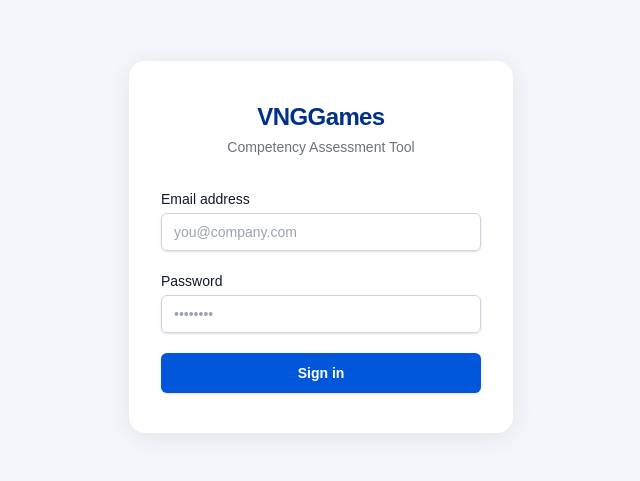
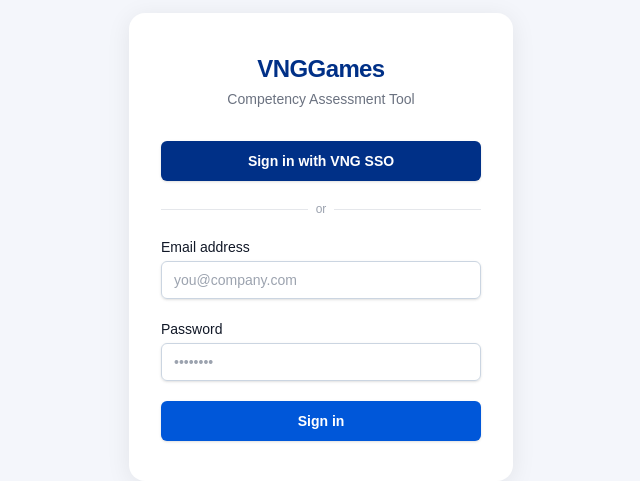
Before and after one commit to hiepsikhokhao/competence, a Next.js app: page /login in a window 1280 px wide. Shown: the part 153-634 px from the top of the page, without its empty margins (319-959 px from the left). Built offline with nearby package versions, Linux system fonts and the light colour scheme; no server answers.

Commit message:
change - migrate posgres + dokploy

```diff
--- a/app/login/LoginForm.tsx
+++ b/app/login/LoginForm.tsx
@@ -1,6 +1,7 @@
 'use client'
 
 import { useActionState } from 'react'
+import { signIn } from 'next-auth/react'
 import { login, type LoginState } from '@/app/actions/auth'
 
 const initialState: LoginState = null
@@ -15,6 +16,24 @@
   const [state, formAction, pending] = useActionState(login, initialState)
 
   return (
+    <div className="space-y-5">
+      <button
+        type="button"
+        onClick={() => signIn('keycloak', { callbackUrl: '/' })}
+        className="w-full rounded-md bg-[#003087] px-4 py-2.5 text-sm font-semibold text-white shadow-sm hover:bg-[#001d52] transition-colors"
+      >
+        Sign in with VNG SSO
+      </button>
+
+      <div className="relative">
+        <div className="absolute inset-0 flex items-center">
+          <div className="w-full border-t border-[#E5E7EB]" />
+        </div>
+        <div className="relative flex justify-center text-xs">
+          <span className="bg-white px-2 text-[#9CA3AF]">or</span>
+        </div>
+      </div>
+
       <form action={formAction} className="space-y-5">
         <div>
           <label htmlFor="email" className="block text-sm font-medium text-[#111827] mb-1">
@@ -62,5 +81,6 @@
           {pending ? 'Signing in…' : 'Sign in'}
         </button>
       </form>
+    </div>
   )
 }
--- a/lib/auth.ts
+++ b/lib/auth.ts
@@ -1,11 +1,17 @@
 import NextAuth from 'next-auth'
 import Credentials from 'next-auth/providers/credentials'
+import Keycloak from 'next-auth/providers/keycloak'
 import bcrypt from 'bcryptjs'
 import { prisma } from '@/lib/prisma'
 
 export const { handlers, auth, signIn, signOut } = NextAuth({
   trustHost: true,
   providers: [
+    Keycloak({
+      clientId: process.env.KEYCLOAK_CLIENT_ID,
+      clientSecret: process.env.KEYCLOAK_CLIENT_SECRET,
+      issuer: process.env.KEYCLOAK_ISSUER,
+    }),
     Credentials({
       credentials: {
         email: { label: 'Email', type: 'email' },
@@ -39,11 +45,27 @@
   session: { strategy: 'jwt' },
   pages: { signIn: '/login' },
   callbacks: {
-    jwt({ token, user }) {
-      if (user) {
+    async jwt({ token, user, account }) {
+      // Credentials login — user object already has role from authorize()
+      if (user && account?.provider === 'credentials') {
         token.id = user.id!
         token.role = (user as any).role
+        return token
       }
+
+      // Keycloak login — lookup role from DB by email
+      if (user && account?.provider === 'keycloak') {
+        const dbUser = await prisma.user.findUnique({
+          where: { email: user.email! },
+          select: { id: true, role: true },
+        })
+        if (dbUser) {
+          token.id = dbUser.id
+          token.role = dbUser.role
+        }
+        return token
+      }
+
       return token
     },
     session({ session, token }) {
```
Lines whose indentation alone changed are shown as unchanged.
